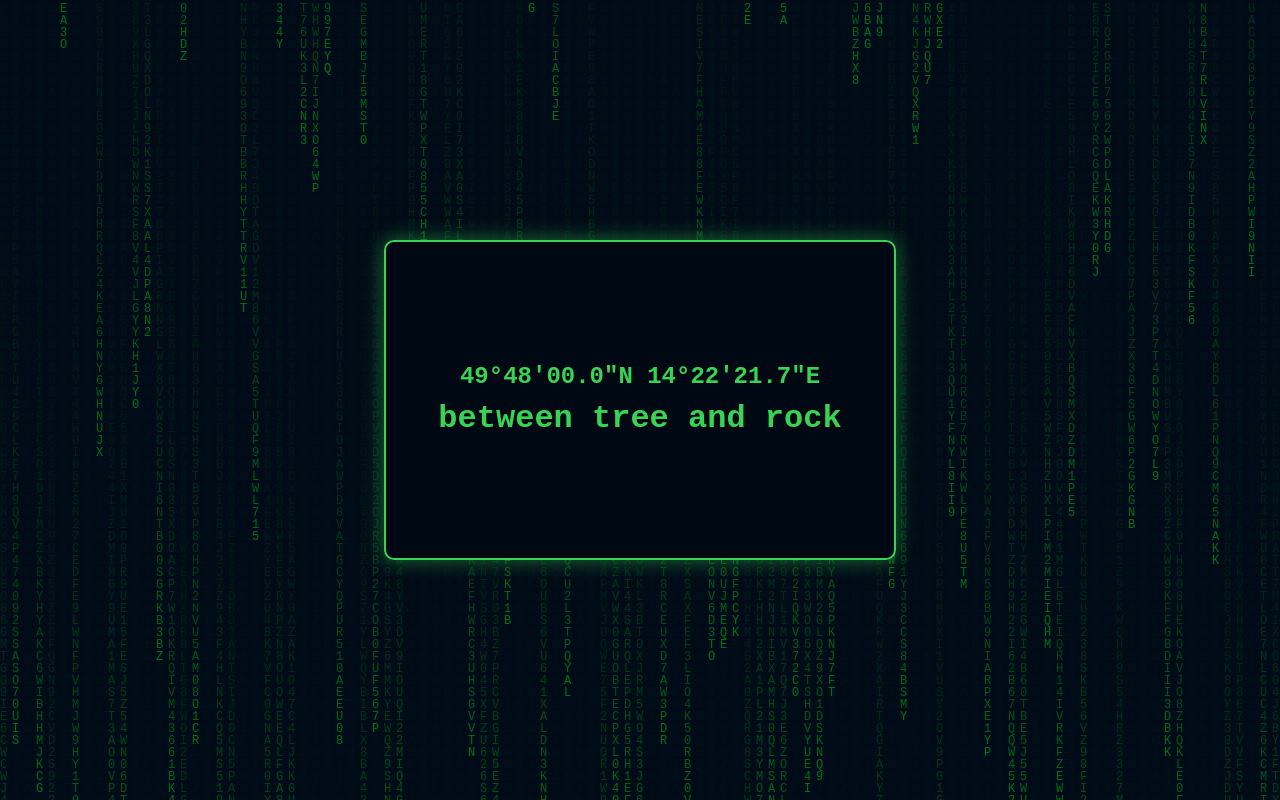
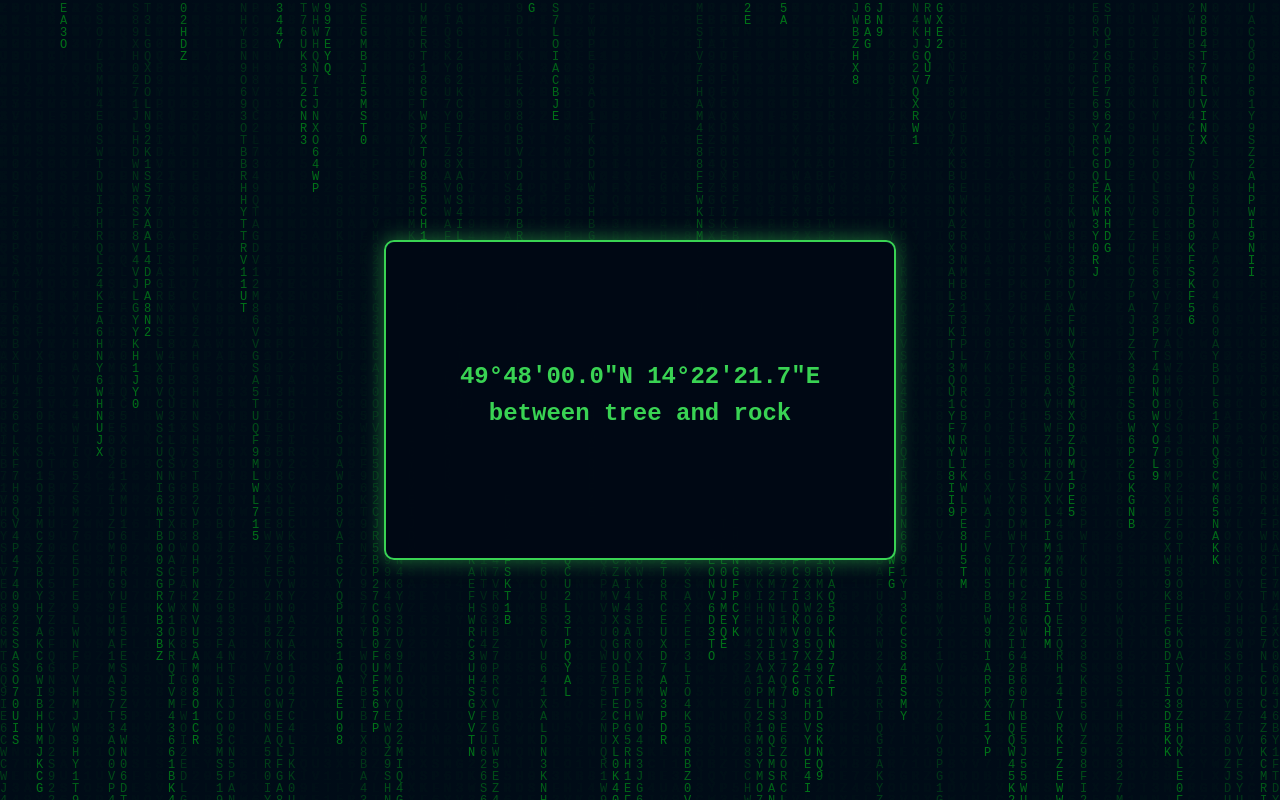
Before and after one commit to Maty787/CIA, a plain HTML site: page fourth.html in a window 1280 px wide. Drawn offline with Linux system fonts and the light colour scheme; a web font is replaced by a local one.

Commit message:
Update fourth.html

```diff
--- a/fourth.html
+++ b/fourth.html
@@ -85,7 +85,7 @@
    <div class="window">
     <div class="task">
         <h1 class="h1">49°48'00.0"N 14°22'21.7"E</h1>
-        <h1>between tree and rock</h1>
+        <h1 class="h1">between tree and rock</h1>
     </div>
    </div>
 
```
